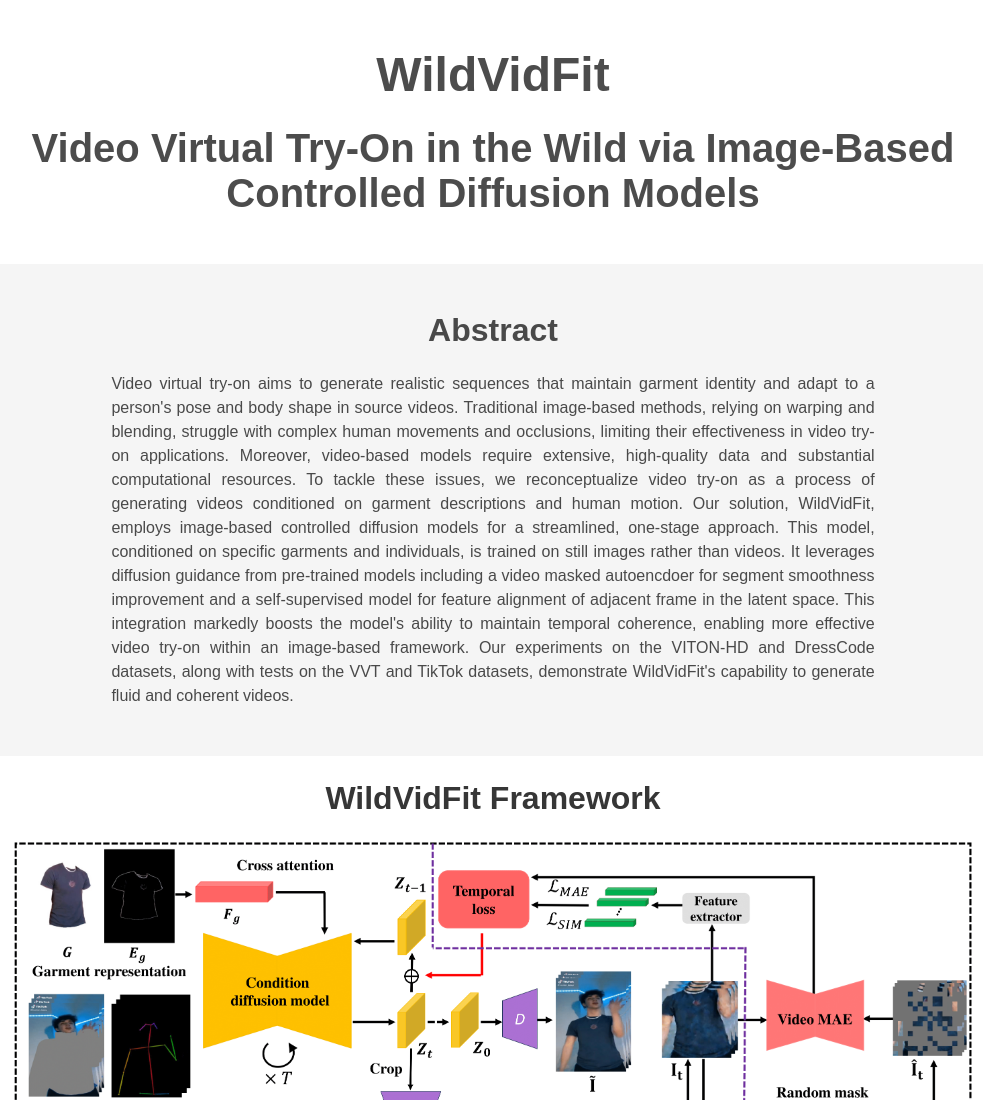
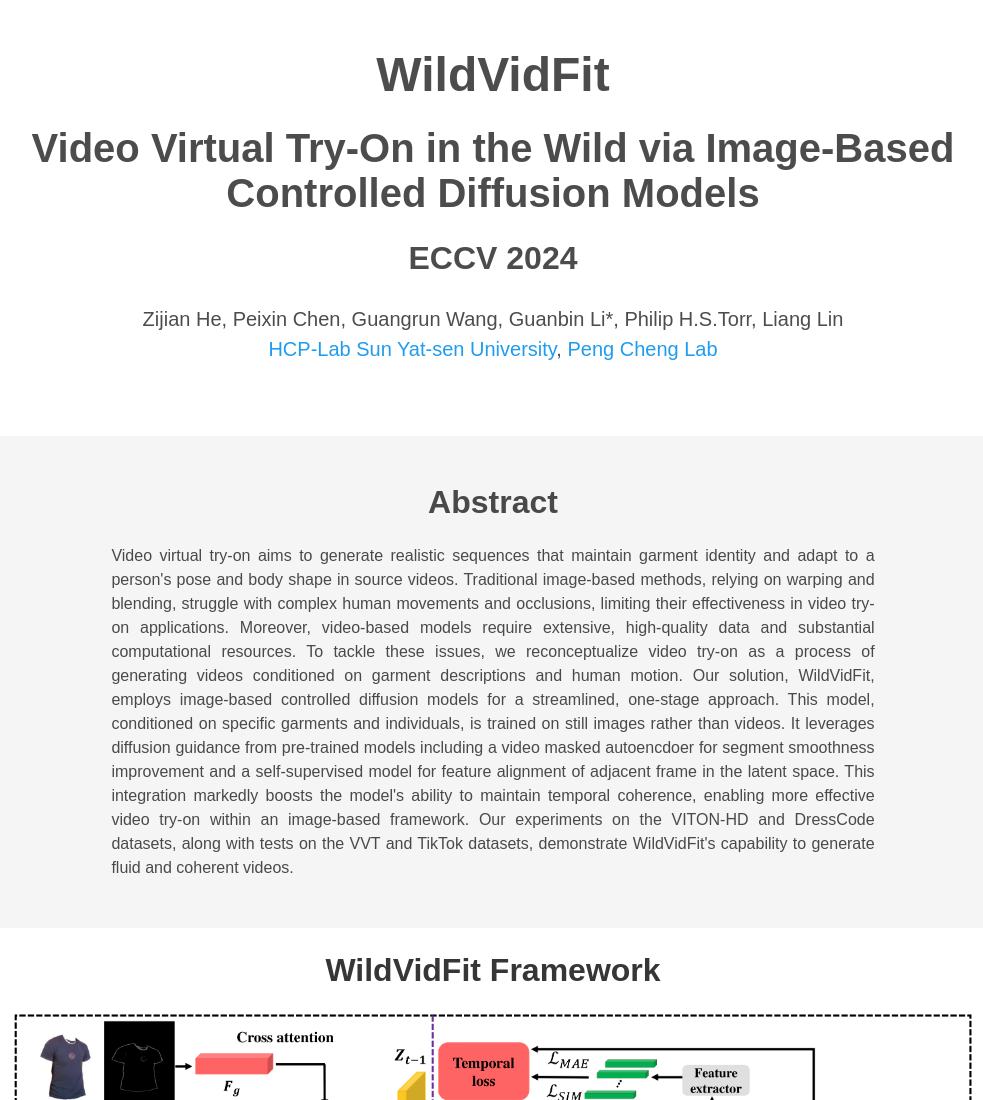
Before and after one commit to wildvidfit-project/wildvidfit-project.github.io, a plain HTML site: page index.html in a window 1280 px wide. Shown: the top 1100 px of the page, without its empty margins (147-1130 px from the left). Drawn offline with nearby package versions, Linux system fonts and the light colour scheme; some icons are missing; a web font is replaced by a local one.

Commit message:
Update index.html to eccv 2024

```diff
--- a/index.html
+++ b/index.html
@@ -46,33 +46,42 @@
 
             <h1 class="title is-1 publication-title">WildVidFit</h1>
             <h1 class="title is-2 publication-title">Video Virtual Try-On in the Wild via Image-Based Controlled Diffusion Models</h1>
+            <h3 class="title is-3 publication-title">ECCV 2024</h3>
 
             <!-- Paper authors -->
 
-            <!-- <div class="is-size-5 publication-authors">
+            <div class="is-size-5 publication-authors">
               <span class="author-block">
-                <a href="" target="_blank">Author 1</a>,</span>
+                Zijian He</a>,
+                <!--<a href="" target="_blank">Zijian He</a>,</span>-->
               <span class="author-block">
-                <a href="" target="_blank">Author 2</a>,</span>
+                Peixin Chen</a>,
+                <!--<a href="" target="_blank">Peixin Chen</a>,</span>-->
               <span class="author-block">
-                <a href="" target="_blank">Author 3</a>,</span>
+                Guangrun Wang</a>,
+                <!--<a href="" target="_blank">Guangrun Wang</a>,</span>-->
               <span class="author-block">
-                <a href="" target="_blank">Author 4</a>,</span>
+                Guanbin Li</a><sup></sup>*</sup>,
+                <!--<a href="" target="_blank">Guanbin Li</a><sup></sup>*</sup>,</span>-->
               <span class="author-block">
-                <a href="" target="_blank">Author 5</a>,</span>
+                Philip H.S.Torr</a>,
+                <!--<a href="" target="_blank">Philip H.S. Torr</a>,</span>-->
               <span class="author-block">
-                <a href="" target="_blank">Author 6</a>
+                Liang Lin</a>
+                <!--<a href="" target="_blank">Liang Lin</a>-->
               </span>
-            </div> -->
+            </div>
 
                   <!-- Institution -->
 
-                  <!-- <div class="is-size-5 publication-authors">
-                    <span class="author-block">Institution name</span>
+                  <div class="is-size-5 publication-authors">
+                    <span class="author-block">
+                      <a href="https://www.sysu-hcp.net/home/" target="_blank">HCP-Lab Sun Yat-sen University</a>,</span>
+                      <a href="https://www.pcl.ac.cn/" target="_blank">Peng Cheng Lab</a></span>
                   </div>
 
                   <div class="column has-text-centered">
-                    <div class="publication-links"> -->
+                    <div class="publication-links">
 
 
                       <!-- Arxiv PDF link -->
```
